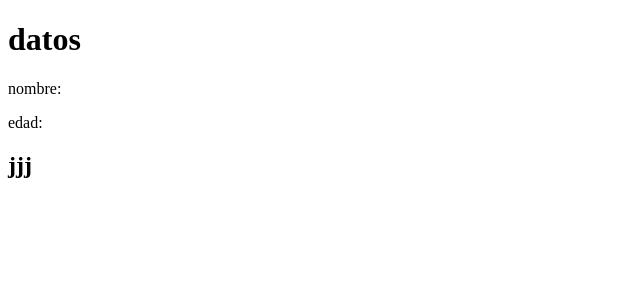
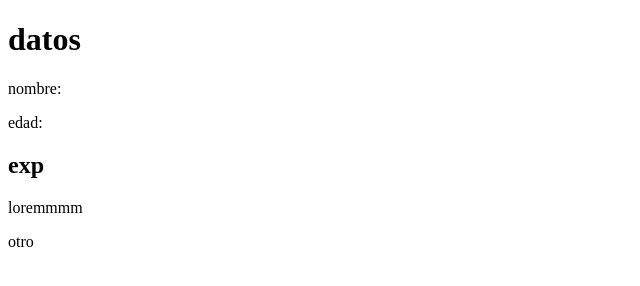
Before and after one commit to mayigj/repo, a plain HTML site: page index.html in a window 1280 px wide. Shown: the whole page, without its empty margins (0-640 px from the left). Drawn offline with Linux system fonts and the light colour scheme.

Commit message:
otro comentario

```diff
--- a/index.html
+++ b/index.html
@@ -10,6 +10,8 @@
     <p>nombre:</p>
     <p>edad:</p>
 
-    <h2>jjj</h2>
+    <h2>exp</h2>
+    <p>loremmmm</p>
+    <p>otro</p>
 </body>
 </html>
```
